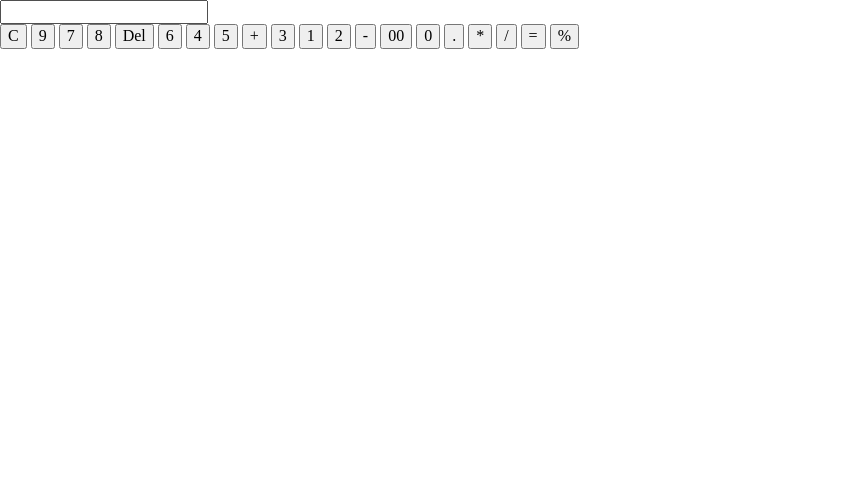
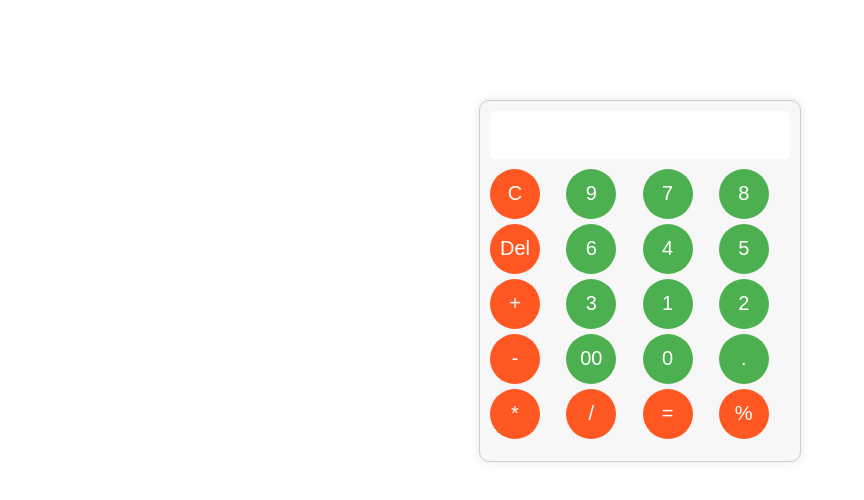
Before and after one commit to sahanft/calculator, a plain HTML site: page index.html in a window 1280 px wide. Shown: the whole page, without its empty margins (0-864 px from the left). Drawn offline with Linux system fonts and the light colour scheme; files that its build step writes are made by us from their sources.

Commit message:
addded css files

```diff
--- a/assests/styles/cal.css
+++ b/assests/styles/cal.css
@@ -0,0 +1,58 @@
+.calculator {
+    height: 340px;
+    width: 300px;
+    margin: 100px auto;
+    padding: 10px;
+    border: 1px solid #ccc;
+    border-radius: 10px;
+    background-color: #f7f7f7;
+    box-shadow: 0 0 10px rgba(0, 0, 0, 0.1);
+    font-family: Arial, sans-serif;
+}
+
+.calculator #display {
+    width: calc(100% - 20px);
+    margin-bottom: 10px;
+    padding: 10px;
+    font-size: 24px;
+    border: none;
+    border-radius: 5px;
+    background-color: #fff;
+}
+
+.calculator .buttons {
+    display: grid;
+    grid-template-columns: repeat(4, 1fr);
+    grid-gap: 5px;
+}
+
+.calculator .buttons button {
+    width: 50px;
+    height: 50px;
+    font-size: 20px;
+    border: none;
+    border-radius: 100px;
+    background-color: #4CAF50;
+    color: #fff;
+    cursor: pointer;
+}
+
+.calculator .buttons button:hover {
+    background-color: #45a049;
+}
+
+.calculator .buttons .operator {
+    background-color: #FF5722;
+}
+
+.calculator .buttons .operator:hover {
+    background-color: #f44336;
+}
+
+.calculator .buttons .equals {
+    background-color: #2196F3;
+}
+
+.calculator .buttons .equals:hover {
+    background-color: #1976D2;
+}
--- a/index.html
+++ b/index.html
@@ -4,7 +4,7 @@
     <meta charset="UTF-8">
     <meta name="viewport" content="width=device-width, initial-scale=1.0">
     <title>Colorful Calculator</title>
-    <link rel="stylesheet" href="assets/cal.css">
+    <link rel="stylesheet" href="assests/styles/cal.css">
     <link rel="stylesheet" href="assests/styles/normalize.css">
 </head>
 <body>
@@ -40,6 +40,6 @@
         <button class="operator" onclick="calculatePercentage()">%</button>
     </div>
 </div>
-<script src="assets/cal.js"></script>
+<script src="assests/styles/cal.js"></script>
 </body>
 </html>
```
